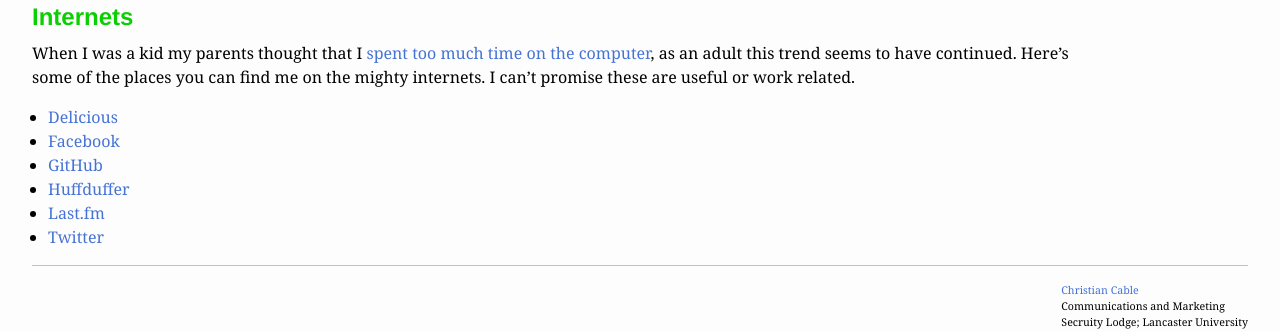
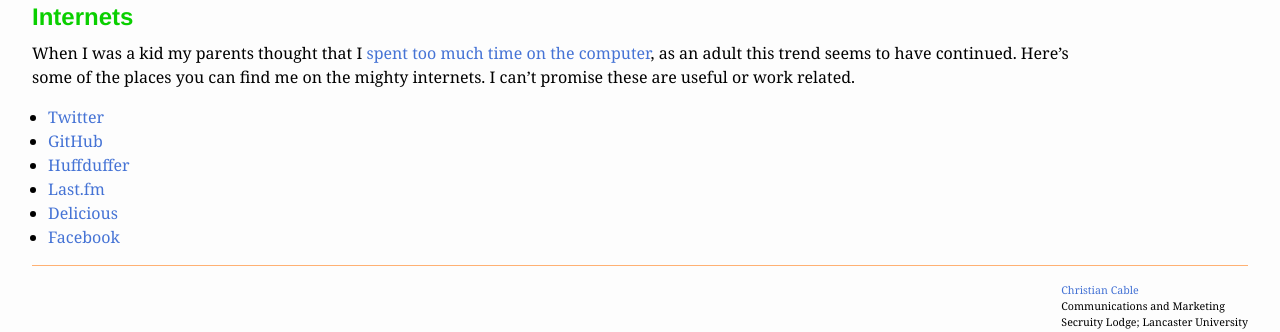
Before and after one commit to christiancable/christiancable.github.io, a Jekyll site: the page built from play.md, in a window 1280 px wide. Shown: the part 673-1005 px from the top of the page. Built offline with Jekyll 4.4.1, drawn with Linux system fonts in a browser that asks for light colours.

Commit message:
changed the order of places to find me on the internet

```diff
--- a/play.md
+++ b/play.md
@@ -31,13 +31,12 @@
 
 When I was a kid my parents thought that I [spent too much time on the computer](http://www.worldofspectrum.org/), as an adult this trend seems to have continued. Here's some of the places you can find me on the mighty internets. I can't promise these are useful or work related.
 
-* [Delicious][delicious]
-* [Facebook][facebook]
+* [Twitter][twitter]
 * [GitHub](https://github.com/christiancable/)
 * [Huffduffer][huffduffer]
 * [Last.fm][lastfm]
-* [Twitter][twitter]
-
+* [Delicious][delicious]
+* [Facebook][facebook]
 
 [lps]: http://www.lancasterphotographicsociety.org.uk
 [book]: http://www.blurb.com/books/1588810
```
